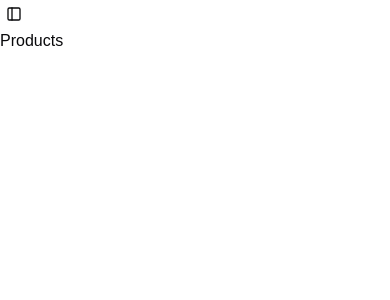
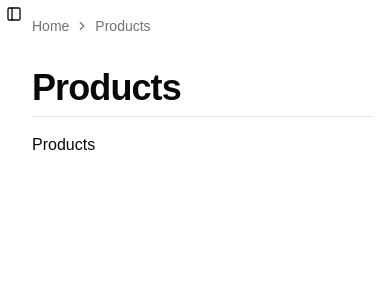
Before and after one commit to alexandre-zatti/kakeibo-monorepo, a Next.js app in the folder ui/: page /products in a window 390 px wide. Shown: the top 300 px of the page. Built offline with nearby package versions, Linux system fonts and the light colour scheme.

Commit message:
Add dynamic breadcrumb navigation and page headers
Introduce a fully functional breadcrumb component and page header to improve UI navigation and structure. Updated the app layout, sidebar behavior, and styling to support mobile responsiveness and enhance the user experience.

```diff
--- a/ui/app/layout.tsx
+++ b/ui/app/layout.tsx
@@ -2,8 +2,9 @@ import type { Metadata } from 'next';
 import { Geist, Geist_Mono } from 'next/font/google';
 import './globals.css';
 import React from 'react';
-import { SidebarProvider, SidebarTrigger } from '@/components/ui/sidebar';
+import { SidebarProvider } from '@/components/ui/sidebar';
 import { AppSidebar } from '@/components/app-sidebar';
+import { cn } from '@/lib/utils';
 
 const geistSans = Geist({
   variable: '--font-geist-sans',
@@ -30,12 +31,13 @@ export default function RootLayout({
       <body
         className={`${geistSans.variable} ${geistMono.variable} antialiased`}
       >
-        <SidebarProvider>
+        <SidebarProvider
+          className={cn(
+            'grid grid-cols-[auto_1fr] md:grid-cols-[auto_auto_1fr]',
+          )}
+        >
           <AppSidebar />
-          <main>
-            <SidebarTrigger />
-            {children}
-          </main>
+          <main className={cn('pl-1 pr-4 md:pl-2 md:pr-8')}>{children}</main>
         </SidebarProvider>
       </body>
     </html>
--- a/ui/app/products/page.tsx
+++ b/ui/app/products/page.tsx
@@ -1,3 +1,10 @@
+import { PageHeader } from '@/components/page-header';
+
 export default function ProductsPage() {
-  return <div>Products</div>;
+  return (
+    <>
+      <PageHeader title={'Products'} />
+      <div>Products</div>
+    </>
+  );
 }
--- a/ui/components/app-sidebar.tsx
+++ b/ui/components/app-sidebar.tsx
@@ -1,3 +1,5 @@
+'use client';
+
 import { PackageIcon } from 'lucide-react';
 
 import {
@@ -10,8 +12,11 @@ import {
   SidebarMenu,
   SidebarMenuButton,
   SidebarMenuItem,
+  SidebarTrigger,
+  useSidebar,
 } from '@/components/ui/sidebar';
 import Link from 'next/link';
+import React from 'react';
 
 const items = [
   {
@@ -22,7 +27,16 @@ const items = [
 ];
 
 export function AppSidebar() {
+  const { isMobile, toggleSidebar } = useSidebar();
+
+  function closeOnNavigateIfMobile() {
+    if (isMobile) {
+      toggleSidebar();
+    }
+  }
+
   return (
+    <>
       <Sidebar>
         <SidebarHeader>Kekaibo</SidebarHeader>
         <SidebarContent>
@@ -33,7 +47,7 @@ export function AppSidebar() {
                 {items.map((item) => (
                   <SidebarMenuItem key={item.title}>
                     <SidebarMenuButton asChild>
-                    <Link href={item.url}>
+                      <Link href={item.url} onClick={closeOnNavigateIfMobile}>
                         <item.icon />
                         <span>{item.title}</span>
                       </Link>
@@ -45,5 +59,7 @@ export function AppSidebar() {
           </SidebarGroup>
         </SidebarContent>
       </Sidebar>
+      <SidebarTrigger />
+    </>
   );
 }
--- /dev/null
+++ b/ui/components/breadcrumbs.tsx
@@ -0,0 +1,47 @@
+'use client';
+
+import { usePathname } from 'next/navigation';
+import Link from 'next/link';
+import {
+  Breadcrumb,
+  BreadcrumbItem,
+  BreadcrumbList,
+  BreadcrumbSeparator,
+} from '@/components/ui/breadcrumb';
+import { Fragment } from 'react';
+
+function toTitleCase(str: string) {
+  return str.replace(/-/g, ' ').replace(/\b\w/g, (char) => char.toUpperCase());
+}
+
+export function Breadcrumbs() {
+  const pathname = usePathname();
+  const segments = pathname.split('/').filter(Boolean);
+
+  const crumbs = segments.map((segment, idx) => {
+    const href = '/' + segments.slice(0, idx + 1).join('/');
+    return { label: toTitleCase(segment), href };
+  });
+
+  return (
+    <Breadcrumb>
+      <BreadcrumbList>
+        <BreadcrumbItem>
+          <Link href="/">Home</Link>
+        </BreadcrumbItem>
+        {crumbs.map((crumb, idx) => (
+          <Fragment key={crumb.href}>
+            <BreadcrumbSeparator />
+            <BreadcrumbItem>
+              {idx === crumbs.length - 1 ? (
+                <span className="text-muted-foreground">{crumb.label}</span>
+              ) : (
+                <Link href={crumb.href}>{crumb.label}</Link>
+              )}
+            </BreadcrumbItem>
+          </Fragment>
+        ))}
+      </BreadcrumbList>
+    </Breadcrumb>
+  );
+}
--- /dev/null
+++ b/ui/components/heading.tsx
@@ -0,0 +1,56 @@
+import { cn } from '@/lib/utils';
+import { cva, VariantProps } from 'class-variance-authority';
+import React, { JSX } from 'react';
+
+const headingVariants = cva(
+  'text-foreground scroll-m-20', // base styles
+  {
+    variants: {
+      level: {
+        1: 'text-4xl font-bold tracking-tight lg:text-5xl border-b pb-2',
+        2: 'text-3xl font-semibold tracking-tight',
+        3: 'text-2xl font-semibold tracking-tight',
+        4: 'text-xl font-semibold tracking-tight',
+      },
+      spacing: {
+        default: 'mb-4 mt-8',
+        none: '',
+        sm: 'mb-2 mt-4',
+        lg: 'mb-6 mt-12',
+      },
+    },
+    defaultVariants: {
+      level: 1,
+      spacing: 'default',
+    },
+  },
+);
+
+interface HeadingProps
+  extends React.HTMLAttributes<HTMLHeadingElement>,
+    VariantProps<typeof headingVariants> {
+  as?: 'h1' | 'h2' | 'h3' | 'h4';
+}
+
+const Heading = React.forwardRef<HTMLHeadingElement, HeadingProps>(
+  ({ className, level = 1, spacing, as, children, ...props }, ref) => {
+    const Component =
+      as ??
+      (`h${level}` as keyof JSX.IntrinsicElements &
+        ('h1' | 'h2' | 'h3' | 'h4'));
+
+    return (
+      <Component
+        ref={ref}
+        className={cn(headingVariants({ level, spacing, className }))}
+        {...props}
+      >
+        {children}
+      </Component>
+    );
+  },
+);
+
+Heading.displayName = 'Heading';
+
+export { Heading, headingVariants };
--- /dev/null
+++ b/ui/components/page-header.tsx
@@ -0,0 +1,18 @@
+import { Heading } from '@/components/heading';
+import { Breadcrumbs } from '@/components/breadcrumbs';
+import { cn } from '@/lib/utils';
+
+interface PageProps {
+  title: string;
+}
+
+export function PageHeader({ title }: PageProps) {
+  return (
+    <div className={cn('flex flex-col gap-8 mt-4 mb-4')}>
+      <Breadcrumbs />
+      <Heading level={1} spacing={'none'}>
+        {title}
+      </Heading>
+    </div>
+  );
+}
--- /dev/null
+++ b/ui/components/ui/breadcrumb.tsx
@@ -0,0 +1,115 @@
+import * as React from "react"
+import { Slot } from "@radix-ui/react-slot"
+import { ChevronRight, MoreHorizontal } from "lucide-react"
+
+import { cn } from "@/lib/utils"
+
+const Breadcrumb = React.forwardRef<
+  HTMLElement,
+  React.ComponentPropsWithoutRef<"nav"> & {
+    separator?: React.ReactNode
+  }
+>(({ ...props }, ref) => <nav ref={ref} aria-label="breadcrumb" {...props} />)
+Breadcrumb.displayName = "Breadcrumb"
+
+const BreadcrumbList = React.forwardRef<
+  HTMLOListElement,
+  React.ComponentPropsWithoutRef<"ol">
+>(({ className, ...props }, ref) => (
+  <ol
+    ref={ref}
+    className={cn(
+      "flex flex-wrap items-center gap-1.5 break-words text-sm text-muted-foreground sm:gap-2.5",
+      className
+    )}
+    {...props}
+  />
+))
+BreadcrumbList.displayName = "BreadcrumbList"
+
+const BreadcrumbItem = React.forwardRef<
+  HTMLLIElement,
+  React.ComponentPropsWithoutRef<"li">
+>(({ className, ...props }, ref) => (
+  <li
+    ref={ref}
+    className={cn("inline-flex items-center gap-1.5", className)}
+    {...props}
+  />
+))
+BreadcrumbItem.displayName = "BreadcrumbItem"
+
+const BreadcrumbLink = React.forwardRef<
+  HTMLAnchorElement,
+  React.ComponentPropsWithoutRef<"a"> & {
+    asChild?: boolean
+  }
+>(({ asChild, className, ...props }, ref) => {
+  const Comp = asChild ? Slot : "a"
+
+  return (
+    <Comp
+      ref={ref}
+      className={cn("transition-colors hover:text-foreground", className)}
+      {...props}
+    />
+  )
+})
+BreadcrumbLink.displayName = "BreadcrumbLink"
+
+const BreadcrumbPage = React.forwardRef<
+  HTMLSpanElement,
+  React.ComponentPropsWithoutRef<"span">
+>(({ className, ...props }, ref) => (
+  <span
+    ref={ref}
+    role="link"
+    aria-disabled="true"
+    aria-current="page"
+    className={cn("font-normal text-foreground", className)}
+    {...props}
+  />
+))
+BreadcrumbPage.displayName = "BreadcrumbPage"
+
+const BreadcrumbSeparator = ({
+  children,
+  className,
+  ...props
+}: React.ComponentProps<"li">) => (
+  <li
+    role="presentation"
+    aria-hidden="true"
+    className={cn("[&>svg]:w-3.5 [&>svg]:h-3.5", className)}
+    {...props}
+  >
+    {children ?? <ChevronRight />}
+  </li>
+)
+BreadcrumbSeparator.displayName = "BreadcrumbSeparator"
+
+const BreadcrumbEllipsis = ({
+  className,
+  ...props
+}: React.ComponentProps<"span">) => (
+  <span
+    role="presentation"
+    aria-hidden="true"
+    className={cn("flex h-9 w-9 items-center justify-center", className)}
+    {...props}
+  >
+    <MoreHorizontal className="h-4 w-4" />
+    <span className="sr-only">More</span>
+  </span>
+)
+BreadcrumbEllipsis.displayName = "BreadcrumbElipssis"
+
+export {
+  Breadcrumb,
+  BreadcrumbList,
+  BreadcrumbItem,
+  BreadcrumbLink,
+  BreadcrumbPage,
+  BreadcrumbSeparator,
+  BreadcrumbEllipsis,
+}
--- a/ui/package.json
+++ b/ui/package.json
@@ -11,7 +11,7 @@
     "@radix-ui/react-dialog": "^1.1.11",
     "@radix-ui/react-label": "^2.1.1",
     "@radix-ui/react-separator": "^1.1.4",
-    "@radix-ui/react-slot": "^1.2.0",
+    "@radix-ui/react-slot": "^1.2.2",
     "@radix-ui/react-tooltip": "^1.2.4",
     "class-variance-authority": "^0.7.1",
     "clsx": "^2.1.1",
```
Also changed, not shown: 2 other files (tests, documents, lock files or other folders). Lines whose indentation alone changed are shown as unchanged.
